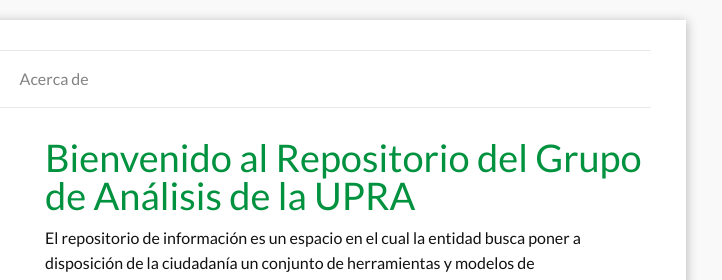
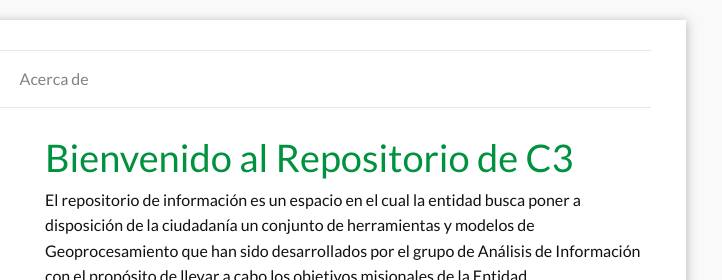
Before and after one commit to jorgecif/jorgecif.github.io, a plain HTML site: page index.html in a window 1280 px wide. Shown: the top 280 px of the page, 439-1161 px from the left. Drawn offline with Linux system fonts and the light colour scheme.

Commit message:
Update index.html

```diff
--- a/index.html
+++ b/index.html
@@ -157,7 +157,7 @@
 
   <article class="post-content">
 
-<h1><span style="color:#00923E">Bienvenido al Repositorio del Grupo de Análisis de la UPRA </span></h1>
+<h1><span style="color:#00923E">Bienvenido al Repositorio de C3</span></h1>
 
 <p>El repositorio de información es un espacio en el cual la entidad busca poner a disposición de la ciudadanía un conjunto de herramientas y modelos de Geoprocesamiento que han sido desarrollados por el grupo de Análisis de Información con el propósito de llevar a cabo los objetivos misionales de la Entidad.</p>
 
```
